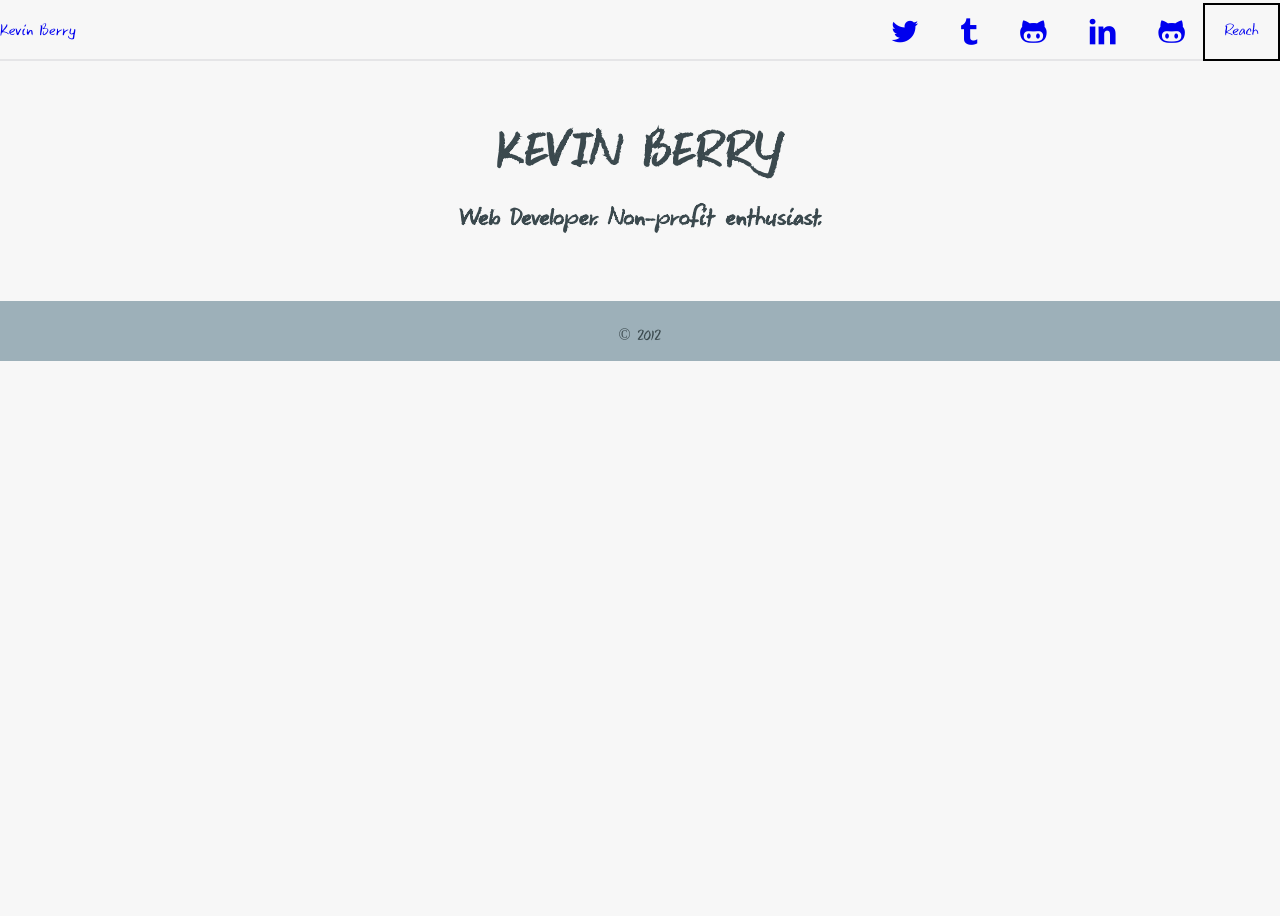
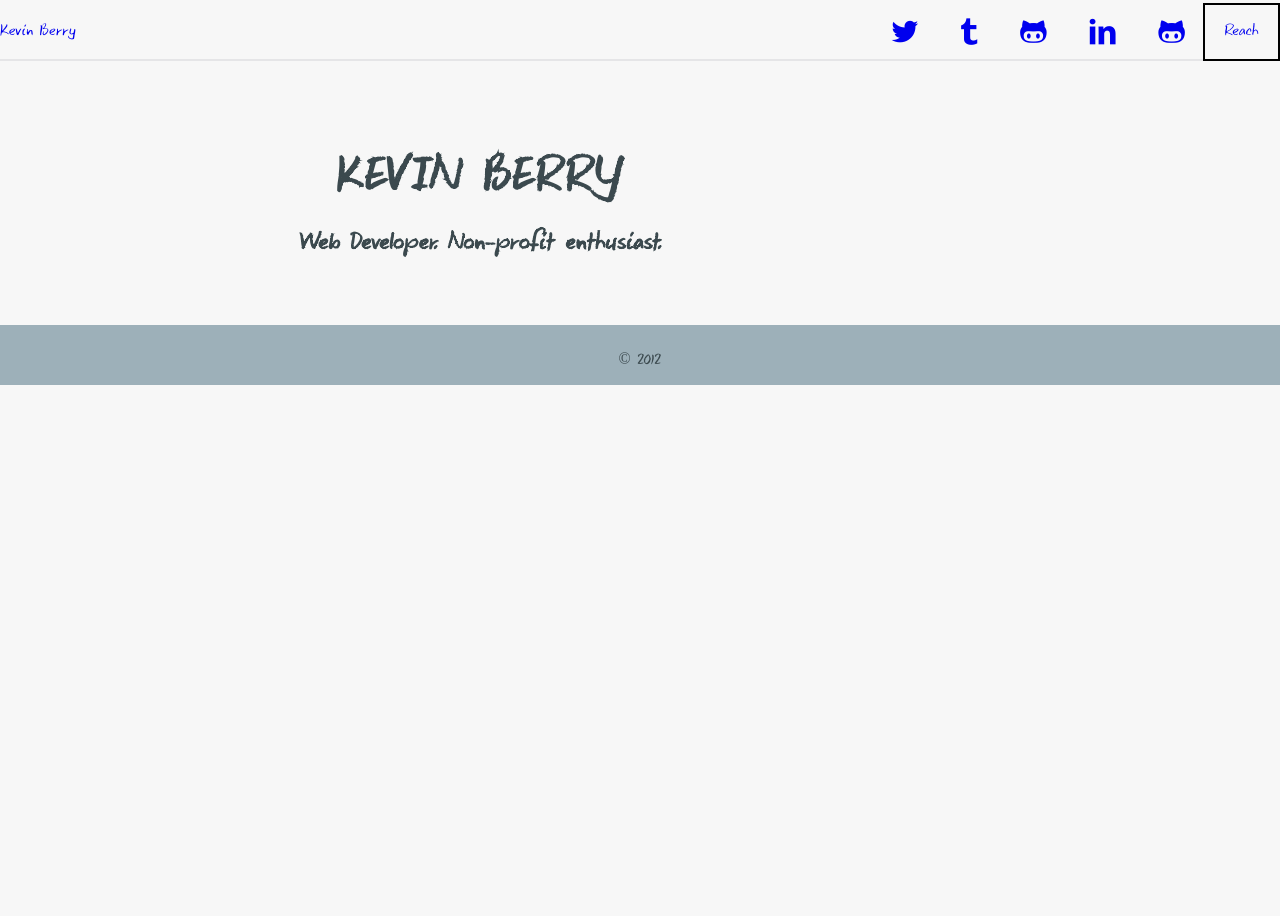
Before and after one commit to kbsail/kbsail-kbsail.github.io, a Jekyll site: the page built from index.html, in a window 1280 px wide. Built offline with Jekyll 4.4.1, drawn with Linux system fonts in a browser that asks for light colours; some web fonts are replaced; Markdown is read by kramdown in place of the engine named in the settings.

Commit message:
figured some of it out

```diff
--- a/assets/css/screen.css
+++ b/assets/css/screen.css
@@ -195,8 +195,9 @@ header {
   font-size: 1.5em;
   font-weight: bold;
   margin: 2em auto;
-  text-align: center; }
-  /* line 117, ../scss/screen.scss */
+  text-align: center;
+  display: inline-block; }
+  /* line 118, ../scss/screen.scss */
   .front-page h1 {
     color: #3b494e;
     font-size: 2em;
@@ -206,11 +207,11 @@ header {
     padding: 0.5em;
     text-transform: uppercase;
     width: 12em; }
-  /* line 127, ../scss/screen.scss */
+  /* line 128, ../scss/screen.scss */
   .front-page a {
     text-decoration: none; }
 
-/* line 132, ../scss/screen.scss */
+/* line 133, ../scss/screen.scss */
 .page {
   *zoom: 1;
   max-width: 59em;
@@ -225,18 +226,18 @@ header {
     content: "";
     display: table;
     clear: both; }
-  /* line 135, ../scss/screen.scss */
+  /* line 136, ../scss/screen.scss */
   .page section {
     clear: both;
     margin-bottom: 2em;
     margin-top: 5em;
     text-align: center; }
-    /* line 140, ../scss/screen.scss */
+    /* line 141, ../scss/screen.scss */
     .page section .page-links {
       overflow: hidden;
       *zoom: 1; }
 
-/* line 146, ../scss/screen.scss */
+/* line 147, ../scss/screen.scss */
 .footer-wrapper {
   width: 100%;
   text-align: center;
@@ -244,13 +245,12 @@ header {
   height: 30px;
   padding: 20px 0 10px 0; }
 
-/* line 156, ../scss/screen.scss */
+/* line 157, ../scss/screen.scss */
 h1, h3, h4, h5, h6 {
   font-family: "Keswick", sans-serif; }
 
-/* line 158, ../scss/screen.scss */
+/* line 159, ../scss/screen.scss */
 h1 {
-  display: block;
   font-size: 3.4em;
   line-height: 100%;
   margin-bottom: 0.2em;
--- a/assets/scss/screen.scss
+++ b/assets/scss/screen.scss
@@ -114,6 +114,7 @@ header {
   font-weight: bold;
   margin: 2em auto;
   text-align: center;
+  display: inline-block;
   h1 {
     color: $darkestmono;
     font-size: 2em;
@@ -156,7 +157,6 @@ header {
 h1, h3, h4, h5, h6 { font-family: "Keswick", sans-serif; }
 
 h1 {
-  display: block;
   font-size: 3.4em;
   line-height: 100%;
   margin-bottom: 0.2em;
```
